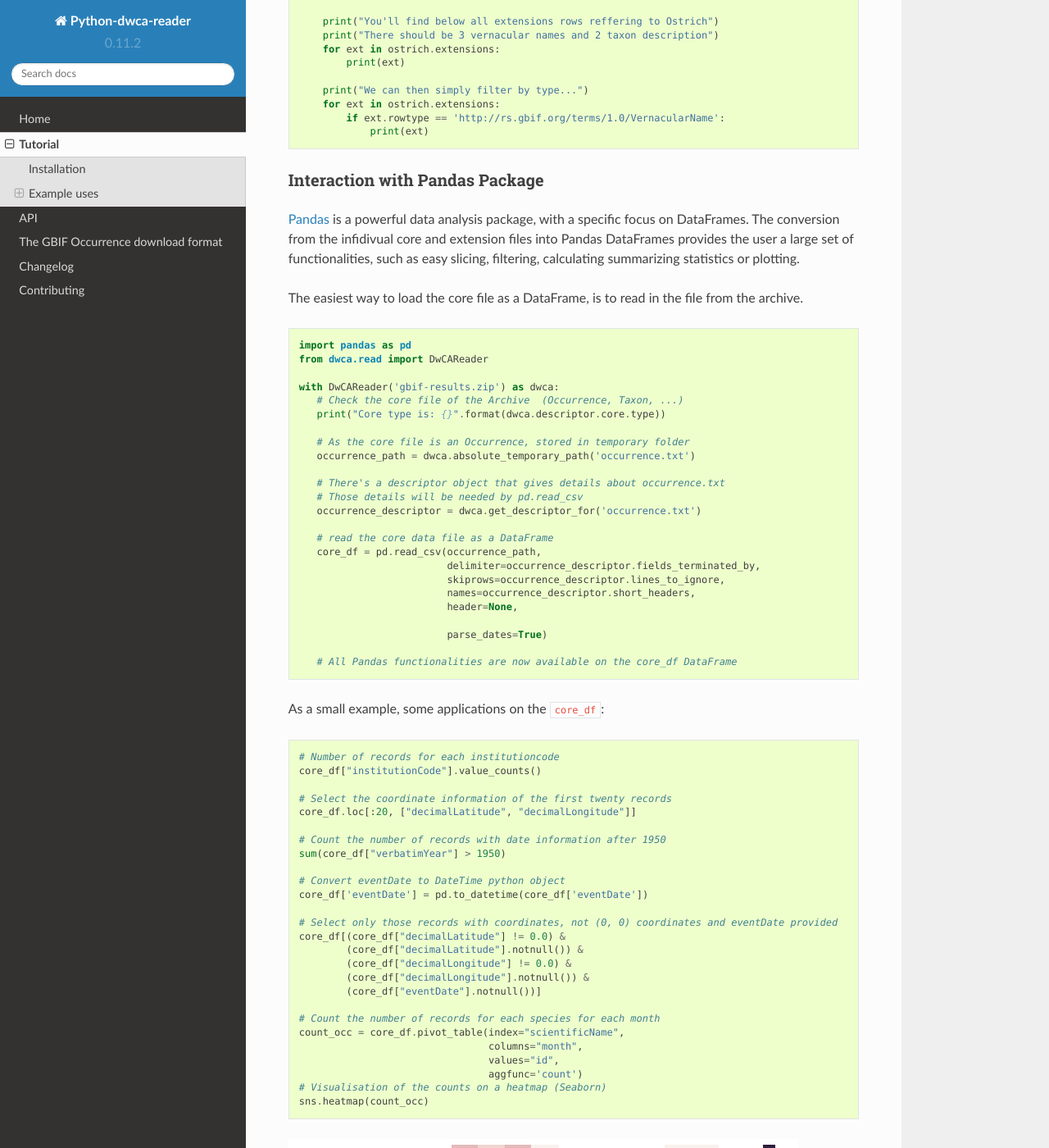
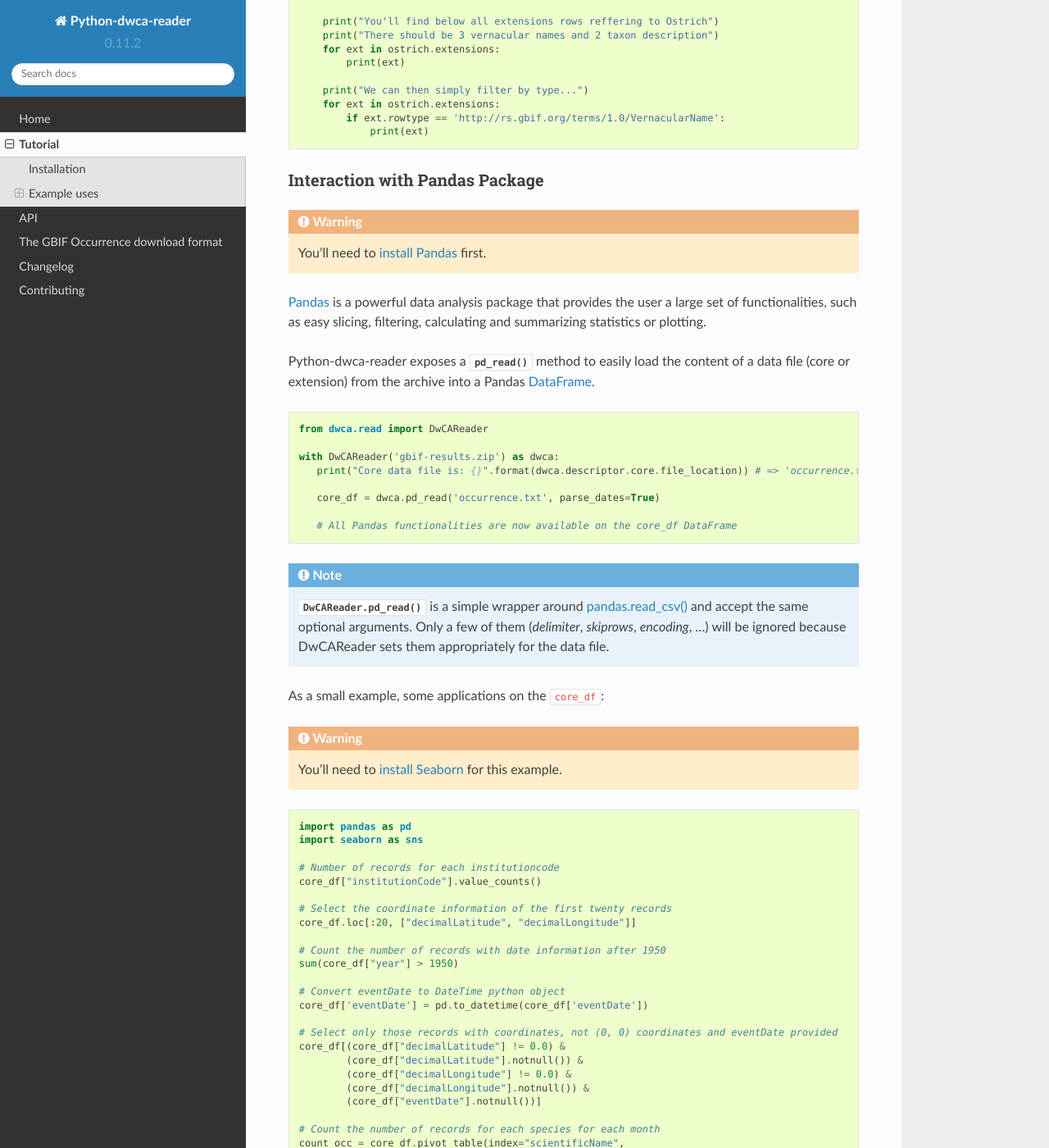
Before and after one commit to BelgianBiodiversityPlatform/python-dwca-reader, a Sphinx documentation site: the page built from doc/tutorial.rst, in a window 1280 px wide and 1400 px high, scrolled down 2261 px. Shown: the whole window at 82% size. Built offline with Sphinx 7.4.7 and the Read the Docs theme 2.0.0, drawn with Linux system fonts in a browser that asks for light colours; some of the changed text lies outside the part shown.

Commit message:
Basic implementation of DwCAReader.pd_read() + Pandas tutorial update.

```diff
--- a/CHANGES.txt
+++ b/CHANGES.txt
@@ -1,3 +1,8 @@
+Current:
+--------
+
+- API new: DwCAReader.pd_read() - See Pandas tutorial for usage
+
 v0.11.2 (2017-10-18)
 --------------------
 
--- a/doc/tutorial.rst
+++ b/doc/tutorial.rst
@@ -142,43 +142,44 @@ Another example with multiple extensions (no new API here)
 
 Interaction with Pandas Package
 ~~~~~~~~~~~~~~~~~~~~~~~~~~~~~~~
-`Pandas`_ is a powerful data analysis package, with a specific focus on DataFrames. The conversion from the infidivual
-core and extension files into Pandas DataFrames provides the user a large set of functionalities, such as easy slicing,
-filtering, calculating summarizing statistics or plotting.
+.. warning::
 
-The easiest way to load the core file as a DataFrame, is to read in the file from the archive.
+    You'll need to `install Pandas <http://pandas.pydata.org/pandas-docs/stable/install.html>`_ first.
+
+`Pandas`_ is a powerful data analysis package that provides the user a large set of functionalities, such as easy
+slicing, filtering, calculating and summarizing statistics or plotting.
+
+Python-dwca-reader exposes a :meth:`pd_read` method to easily load the content of a data file (core or extension)
+from the archive into a Pandas `DataFrame`_.
 
 .. code:: python
 
-   import pandas as pd
    from dwca.read import DwCAReader
 
    with DwCAReader('gbif-results.zip') as dwca:
-      # Check the core file of the Archive  (Occurrence, Taxon, ...)
-      print("Core type is: {}".format(dwca.descriptor.core.type))
+      print("Core data file is: {}".format(dwca.descriptor.core.file_location)) # => 'occurrence.txt'
 
-      # As the core file is an Occurrence, stored in temporary folder
-      occurrence_path = dwca.absolute_temporary_path('occurrence.txt')
-
-      # There's a descriptor object that gives details about occurrence.txt
-      # Those details will be needed by pd.read_csv
-      occurrence_descriptor = dwca.get_descriptor_for('occurrence.txt')
-
-      # read the core data file as a DataFrame
-      core_df = pd.read_csv(occurrence_path,
-                            delimiter=occurrence_descriptor.fields_terminated_by,
-                            skiprows=occurrence_descriptor.lines_to_ignore,
-                            names=occurrence_descriptor.short_headers,
-                            header=None,
-
-                            parse_dates=True)
+      core_df = dwca.pd_read('occurrence.txt', parse_dates=True)
 
       # All Pandas functionalities are now available on the core_df DataFrame
 
+.. note::
+
+    :meth:`DwCAReader.pd_read` is a simple wrapper around
+    `pandas.read_csv() <https://pandas.pydata.org/pandas-docs/stable/generated/pandas.read_csv.html>`_ and accept the same
+    optional arguments. Only a few of them (`delimiter`, `skiprows`, `encoding`, ...) will be ignored because DwCAReader
+    sets them appropriately for the data file.
 
 As a small example, some applications on the ``core_df``:
 
+.. warning::
+
+    You'll need to `install Seaborn <https://seaborn.pydata.org/installing.html>`_ for this example.
+
 .. code:: python
+
+    import pandas as pd
+    import seaborn as sns
 
     # Number of records for each institutioncode
     core_df["institutionCode"].value_counts()
@@ -187,7 +188,7 @@ As a small example, some applications on the ``core_df``:
     core_df.loc[:20, ["decimalLatitude", "decimalLongitude"]]
 
     # Count the number of records with date information after 1950
-    sum(core_df["verbatimYear"] > 1950)
+    sum(core_df["year"] > 1950)
 
     # Convert eventDate to DateTime python object
     core_df['eventDate'] = pd.to_datetime(core_df['eventDate'])
@@ -226,41 +227,15 @@ analysis.
     from dwca.read import DwCAReader
 
     with DwCAReader('dwca-2extensions.zip') as dwca:
-
         # Check the core file of the Archive  (Occurrence, Taxon, ...)
         print("Core type is: {}".format(dwca.descriptor.core.type))
-
-        # As the core file is an Taxon, stored in temporary folder
-        core_path = dwca.absolute_temporary_path('taxon.txt')
-        taxon_descriptor = dwca.get_descriptor_for('taxon.txt')
-
-        # Read the core as dataframe (with header)
-        taxon_df = pd.read_csv(core_path,
-                               delimiter=taxon_descriptor.fields_terminated_by,
-                               skiprows=taxon_descriptor.lines_to_ignore,
-                               names=taxon_descriptor.short_headers,
-                               header=None)
 
         # Check the available extensions
         print("Available extensions: {}".format([ext.split("/")[-1] for ext in dwca.descriptor.extensions_type]))
 
-        # Load the description extension
-        descr_path = dwca.absolute_temporary_path('description.txt')
-        descr_descriptor = dwca.get_descriptor_for('description.txt')
-        descr_df = pd.read_csv(descr_path,
-                               delimiter=descr_descriptor.fields_terminated_by,
-                               skiprows=descr_descriptor.lines_to_ignore,
-                               names=descr_descriptor.short_headers,
-                               header=None)
-
-        # Load the VernacularName extension
-        vern_path = dwca.absolute_temporary_path('vernacularname.txt')
-        vern_descriptor = dwca.get_descriptor_for('vernacularname.txt')
-        vern_df = pd.read_csv(vern_path,
-                              delimiter=vern_descriptor.fields_terminated_by,
-                              skiprows=vern_descriptor.lines_to_ignore,
-                              names=vern_descriptor.short_headers,
-                              header=None)
+        taxon_df = dwca.pd_read('taxon.txt')
+        descr_df = dwca.pd_read('description.txt')
+        vern_df = dwca.pd_read('vernacularname.txt')
 
     # Join the information of the description and vernacularname extension to the core taxon information
     # (cfr. database JOIN)
@@ -283,21 +258,8 @@ selection of those occurrences for which the ``eventDate`` was a Sunday:
 
     chunksize = 10 # Chosen chunksize to process the data (pick a larger value for real world cases)
     with DwCAReader('gbif-results.zip') as dwca:
-
-        # As the core file is an Occurrence, stored in temporary folder
-        path = dwca.absolute_temporary_path('occurrence.txt')
-        descriptor = dwca.get_descriptor_for('occurrence.txt')
-
         sunday_occ = []
-        for chunk in pd.read_csv(path,
-                                 delimiter=descriptor.fields_terminated_by,
-                                 skiprows=descriptor.lines_to_ignore,
-                                 names=descriptor.short_headers,
-                                 header=None,
-
-                                 parse_dates=True,
-                                 chunksize=chunksize):
-
+        for chunk in dwca.pd_read('occurrence.txt', chunksize=chunksize):
             chunk['eventDate'] = pd.to_datetime(chunk['eventDate'])
 
             # Subselect only the records recorded on a sunday
```
Also changed, not shown: other parts of doc/tutorial.rst (+1 -1 lines), 1 other file.
